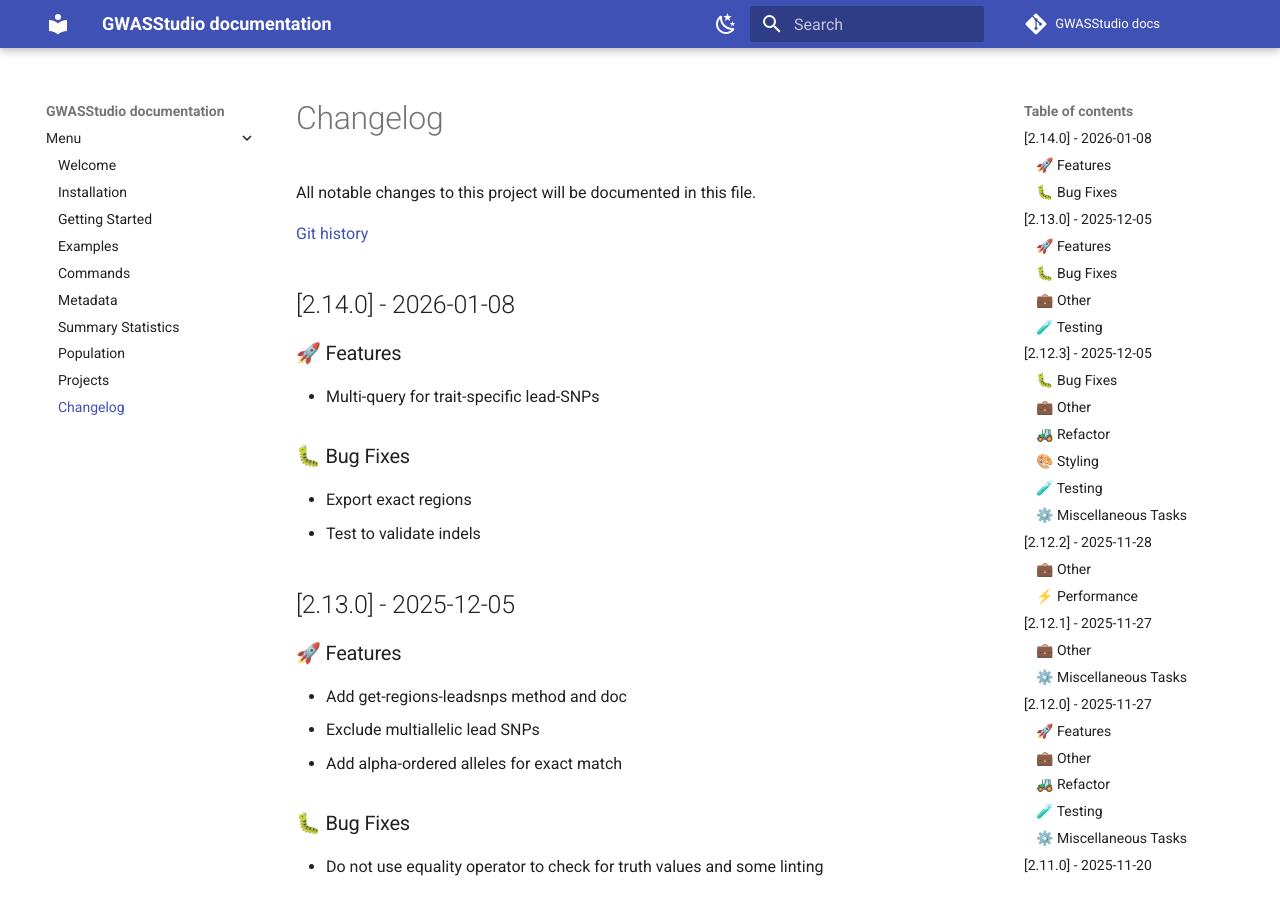
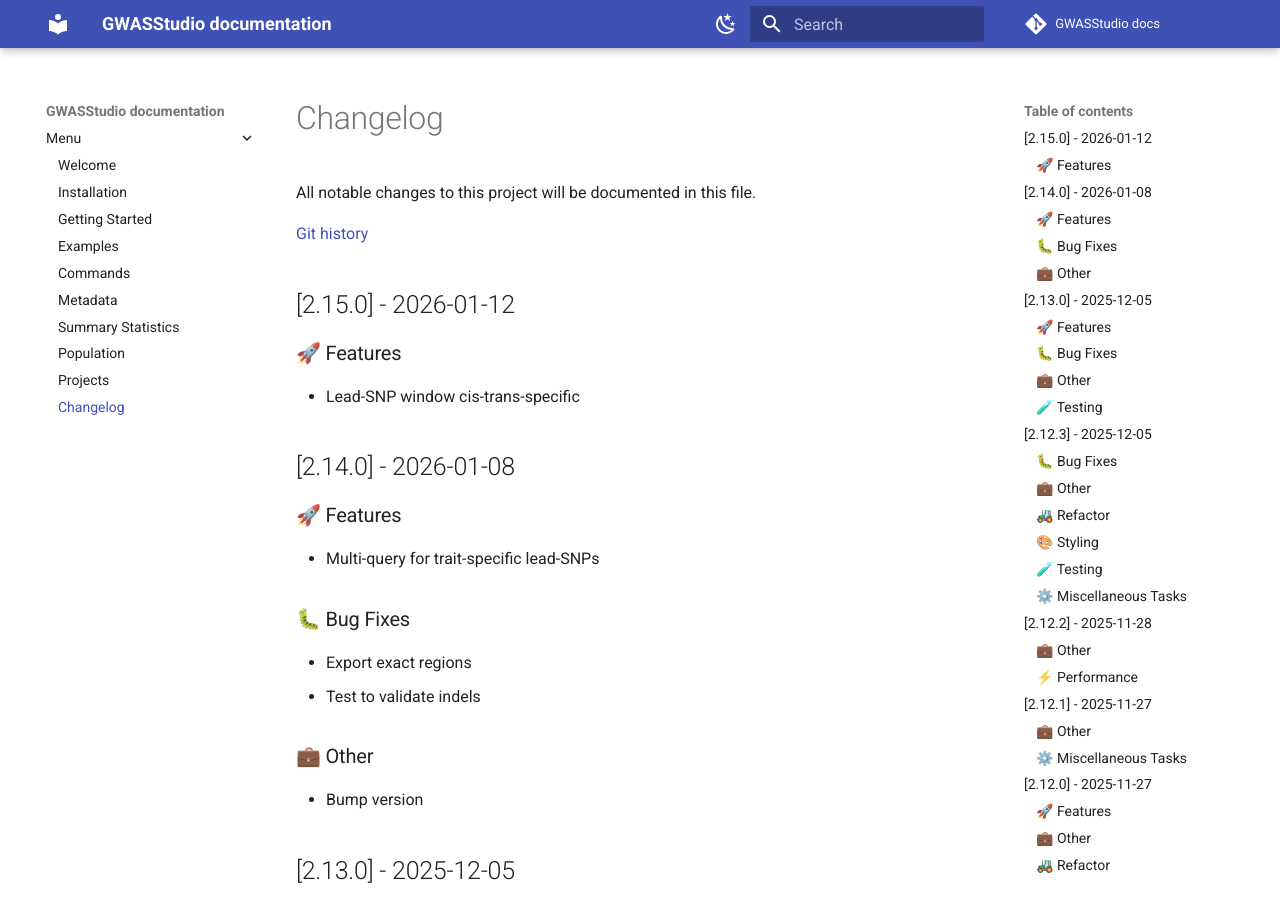
Before and after one commit to ht-diva/gwasstudio, an MkDocs documentation site: the page built from docs/changelog.md, in a window 1280 px wide and 900 px high. Built offline with MkDocs 1.6.1 and Material for MkDocs 9.7.7, drawn with Linux system fonts in a browser that asks for light colours; comment, search, counter and statistics services are not loaded.

Commit message:
bump version

```diff
--- a/docs/changelog.md
+++ b/docs/changelog.md
@@ -3,6 +3,12 @@
 All notable changes to this project will be documented in this file.
 
 [Git history](https://github.com/ht-diva/gwasstudio/commits/main/)
+## [2.15.0] - 2026-01-12
+
+### 🚀 Features
+
+- Lead-SNP window cis-trans-specific
+
 ## [2.14.0] - 2026-01-08
 
 ### 🚀 Features
@@ -13,6 +19,10 @@ All notable changes to this project will be documented in this file.
 
 - Export exact regions
 - Test to validate indels
+
+### 💼 Other
+
+- Bump version
 
 ## [2.13.0] - 2025-12-05
 
--- a/pyproject.toml
+++ b/pyproject.toml
@@ -1,6 +1,6 @@
 [project]
 name = "gwasstudio"
-version = "2.14.0"
+version = "2.15.0"
 description = ""
 authors = [
     { name = "Gianmauro Cuccuru", email = "gianmauro.cuccuru@fht.org" },
```
